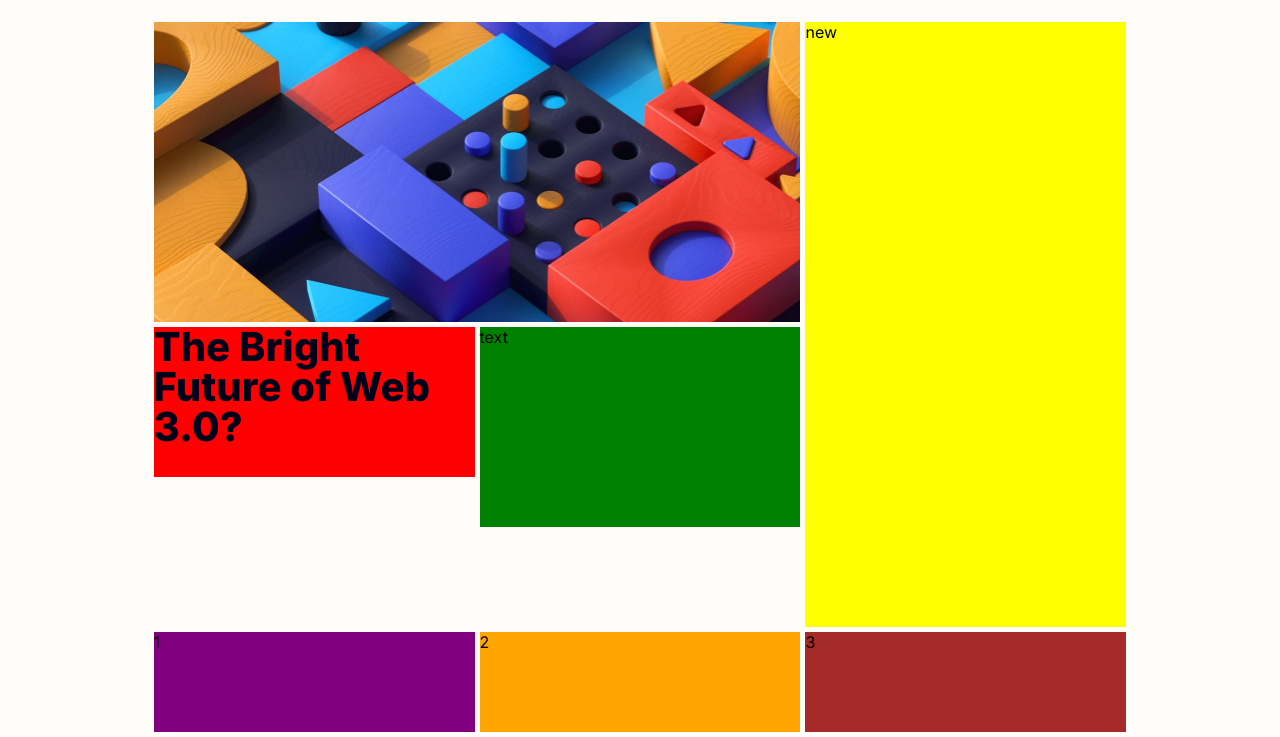
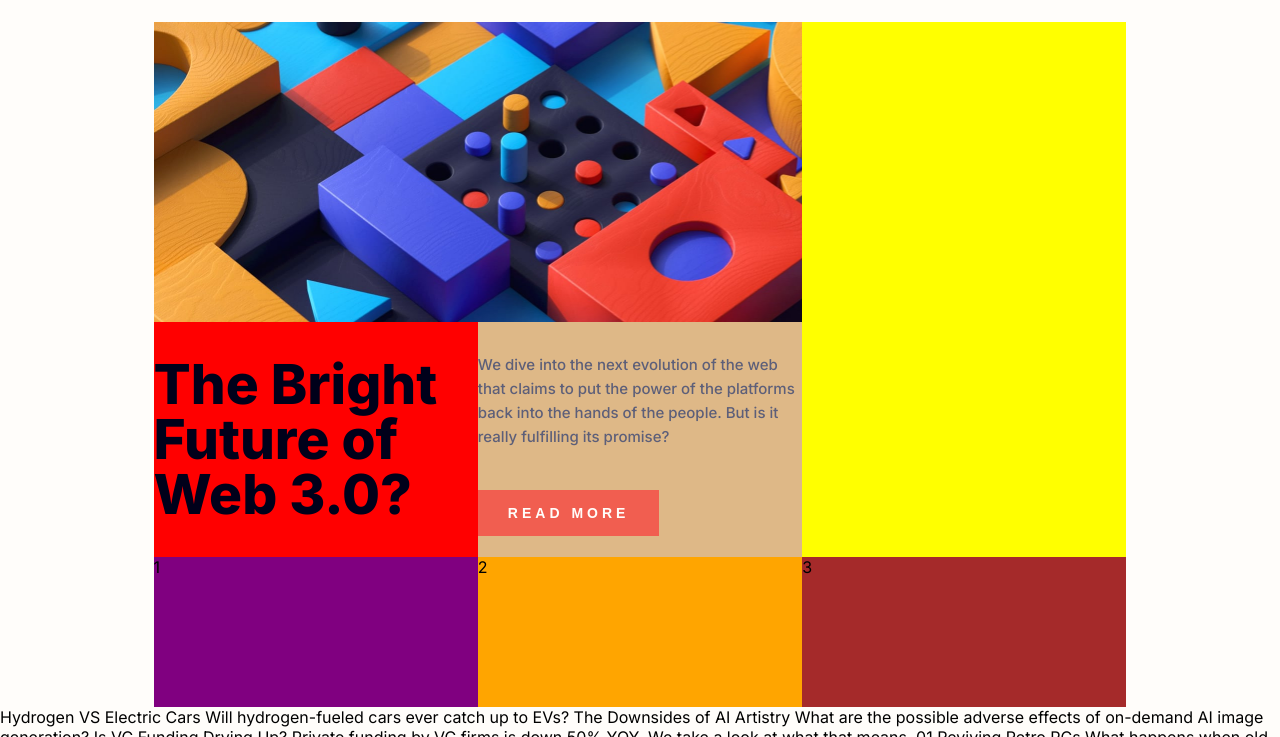
Before and after one commit to mateusz-przybyla/News-homepage, a plain HTML site: page index.html in a window 1280 px wide. Shown: the part 63-800 px from the top of the page. Drawn offline with Linux system fonts and the light colour scheme.

Commit message:
Implemented further articles

```diff
--- a/index.html
+++ b/index.html
@@ -29,14 +29,14 @@
         <img src="./assets/images/logo.svg" alt="logo" class="logo__img" />
       </a>
       <nav class="header__subnav">
-        <button class="subnav__close-btn"></button>
+        <button class="subnav__close-btn btn"></button>
         <a href="#" class="subnav__subpage">Home</a>
         <a href="#" class="subnav__subpage">New</a>
         <a href="#" class="subnav__subpage">Popular</a>
         <a href="#" class="subnav__subpage">Trending</a>
         <a href="#" class="subnav__subpage">Categories</a>
       </nav>
-      <button class="header__open-btn"></button>
+      <button class="header__open-btn btn"></button>
     </header>
 
     <main class="main">
@@ -44,22 +44,26 @@
       <article class="main__b heading heading--lg">
         The Bright Future of Web 3.0?
       </article>
-      <article class="main__c">text</article>
-      <article class="main__d">new</article>
+      <article class="main__c">
+        <p class="c__par text">
+          We dive into the next evolution of the web that claims to put the
+          power of the platforms back into the hands of the people. But is it
+          really fulfilling its promise?
+        </p>
+        <button class="c__btn btn">Read more</button>
+      </article>
+      <article class="main__d"></article>
       <article class="main__e">1</article>
       <article class="main__f">2</article>
       <article class="main__g">3</article>
     </main>
-    We dive into the next evolution of the web that claims to put the power of
-    the platforms back into the hands of the people. But is it really fulfilling
-    its promise? Read more New Hydrogen VS Electric Cars Will hydrogen-fueled
-    cars ever catch up to EVs? The Downsides of AI Artistry What are the
-    possible adverse effects of on-demand AI image generation? Is VC Funding
-    Drying Up? Private funding by VC firms is down 50% YOY. We take a look at
-    what that means. 01 Reviving Retro PCs What happens when old PCs are given
-    modern upgrades? 02 Top 10 Laptops of 2022 Our best picks for various needs
-    and budgets. 03 The Growth of Gaming How the pandemic has sparked fresh
-    opportunities.
+    Hydrogen VS Electric Cars Will hydrogen-fueled cars ever catch up to EVs?
+    The Downsides of AI Artistry What are the possible adverse effects of
+    on-demand AI image generation? Is VC Funding Drying Up? Private funding by
+    VC firms is down 50% YOY. We take a look at what that means. 01 Reviving
+    Retro PCs What happens when old PCs are given modern upgrades? 02 Top 10
+    Laptops of 2022 Our best picks for various needs and budgets. 03 The Growth
+    of Gaming How the pandemic has sparked fresh opportunities.
     <footer class="attribution">
       Challenge by
       <a
--- a/styles/main.scss
+++ b/styles/main.scss
@@ -19,6 +19,7 @@ body {
   font-size: 15px;
   color: $dark-grayish-blue;
   font-weight: 500;
+  line-height: 1.6;
 }
 
 .heading {
@@ -29,6 +30,11 @@ body {
     font-size: 40px;
     line-height: 1;
   }
+}
+
+.btn {
+  border: 0;
+  cursor: pointer;
 }
 
 .header {
@@ -82,8 +88,6 @@ body {
       position: absolute;
       top: 25px;
       right: 25px;
-      border: 0;
-      cursor: pointer;
     }
 
     .subnav__subpage:hover {
@@ -102,8 +106,6 @@ body {
       background-color: $off-white;
       height: 40px;
       width: 40px;
-      border: none;
-      cursor: pointer;
     }
   }
 }
@@ -118,41 +120,54 @@ body {
     background-image: url("../assets/images/image-web-3-mobile.jpg");
     background-size: cover;
     background-repeat: no-repeat;
-    height: 300px;
+    min-height: 300px;
   }
 
   &__b {
     background-color: red;
-    height: 150px;
+    min-height: 150px;
+    display: flex;
+    align-items: center;
   }
 
   &__c {
-    background-color: green;
-    height: 200px;
-    margin-bottom: 5px;
+    background-color: burlywood;
+    min-height: 200px;
+    display: flex;
+    flex-direction: column;
+    justify-content: center;
+
+    .c__btn {
+      background-color: $soft-red;
+      padding: 15px 30px 15px 30px;
+      width: fit-content;
+      margin-top: 20px;
+      font-size: 14px;
+      font-weight: 600;
+      color: $off-white;
+      letter-spacing: 4px;
+      text-transform: uppercase;
+    }
   }
 
   &__d {
-    background-color: yellow;
-    height: 200px;
-    margin-bottom: 5px;
+    background-color: $very-dark-blue;
+    min-height: 200px;
   }
 
   &__e {
     background-color: purple;
-    height: 100px;
-    margin-bottom: 5px;
+    min-height: 100px;
   }
 
   &__f {
     background-color: orange;
-    height: 100px;
-    margin-bottom: 5px;
+    min-height: 100px;
   }
 
   &__g {
     background-color: brown;
-    height: 100px;
+    min-height: 100px;
   }
 }
 
@@ -203,46 +218,46 @@ body {
 
   .main {
     display: grid;
-    grid-template-columns: 1fr 1fr 1fr;
-    grid-template-rows: 1fr 1fr 0.5fr;
-    gap: 5px;
+    grid-template-columns: 1fr 1fr;
+    grid-template-rows: 1fr 0.75fr 0.5fr;
     margin-left: 6%;
     margin-right: 6%;
 
     &__a {
       background-image: url("../assets/images/image-web-3-desktop.jpg");
-      grid-column: span 2;
       order: 1;
     }
 
     &__b {
       background-color: red;
       order: 3;
+      min-height: 200px;
+      align-items: start;
+      padding-top: 35px;
     }
 
     &__c {
-      background-color: green;
-      margin-bottom: 0;
+      background-color: burlywood;
       order: 4;
+      min-height: 200px;
+      justify-content: space-evenly;
+      padding-top: 10px;
     }
 
     &__d {
       background-color: yellow;
-      height: auto;
-      margin-bottom: 0;
       order: 2;
       grid-row: span 2;
+      min-height: 200px;
     }
 
     &__e {
       background-color: purple;
-      margin-bottom: 0;
       order: 5;
     }
 
     &__f {
       background-color: orange;
-      margin-bottom: 0;
       order: 6;
     }
 
@@ -254,6 +269,12 @@ body {
 }
 
 @media (min-width: 800px) {
+  .heading {
+    &--lg {
+      font-size: 45px;
+    }
+  }
+
   .header {
     margin-left: 9%;
     margin-right: 9%;
@@ -266,12 +287,65 @@ body {
   }
 
   .main {
+    display: grid;
+    grid-template-columns: 1fr 1fr 1fr;
+    grid-template-rows: 1fr 0.75fr 0.5fr;
     margin-left: 9%;
     margin-right: 9%;
+
+    &__a {
+      background-image: url("../assets/images/image-web-3-desktop.jpg");
+      grid-column: span 2;
+      order: 1;
+    }
+
+    &__b {
+      background-color: red;
+      order: 3;
+      min-height: 200px;
+      align-items: start;
+      padding-top: 35px;
+    }
+
+    &__c {
+      background-color: burlywood;
+      order: 4;
+      min-height: 200px;
+      justify-content: space-evenly;
+      padding-top: 10px;
+    }
+
+    &__d {
+      background-color: yellow;
+      order: 2;
+      grid-row: span 2;
+      min-height: 200px;
+    }
+
+    &__e {
+      background-color: purple;
+      order: 5;
+    }
+
+    &__f {
+      background-color: orange;
+      order: 6;
+    }
+
+    &__g {
+      background-color: brown;
+      order: 7;
+    }
   }
 }
 
 @media (min-width: 1000px) {
+  .heading {
+    &--lg {
+      font-size: 55px;
+    }
+  }
+
   .header {
     margin-left: 12%;
     margin-right: 12%;
```
Also changed, not shown: styles/main.css, styles/main.min.css.
